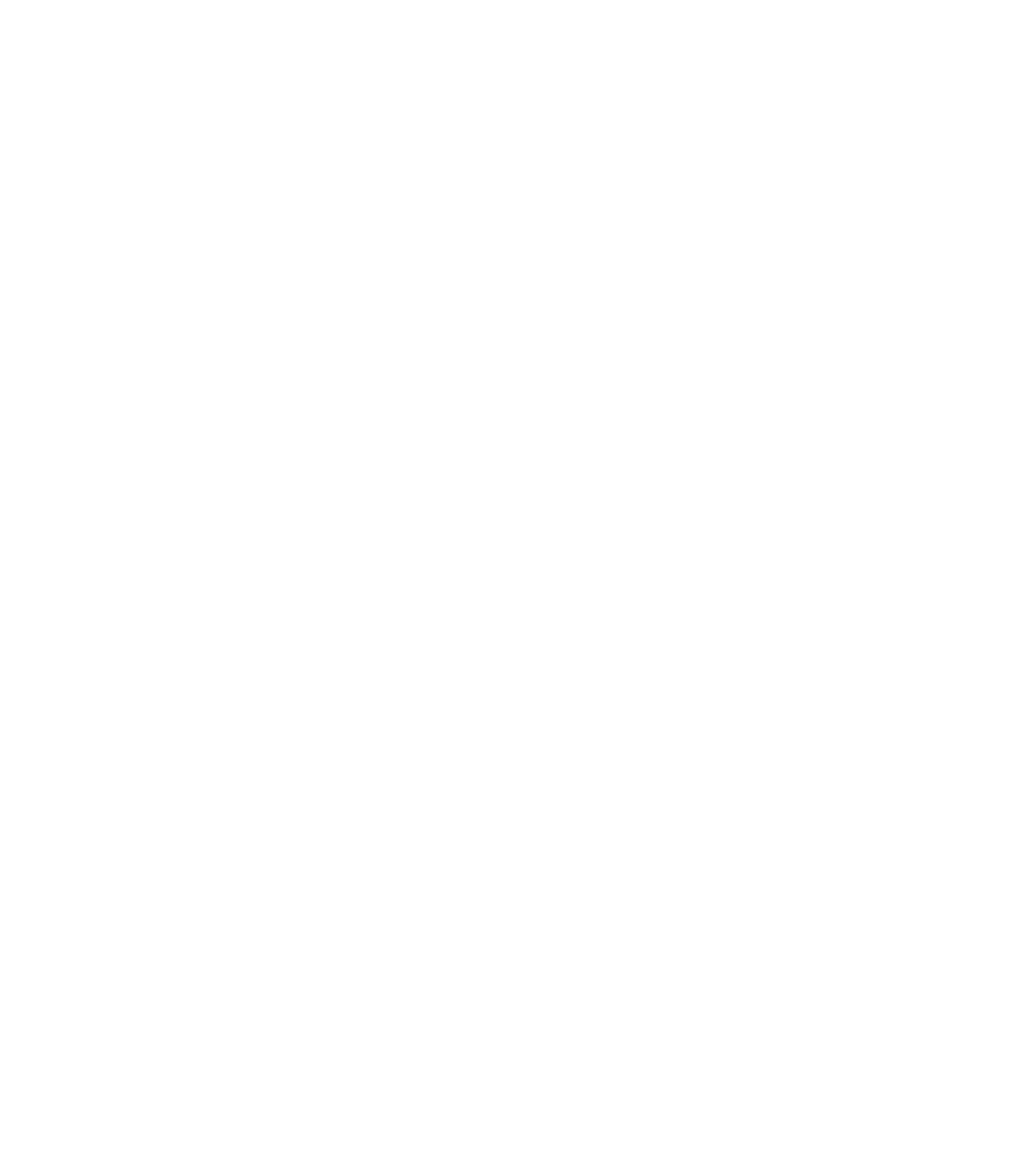
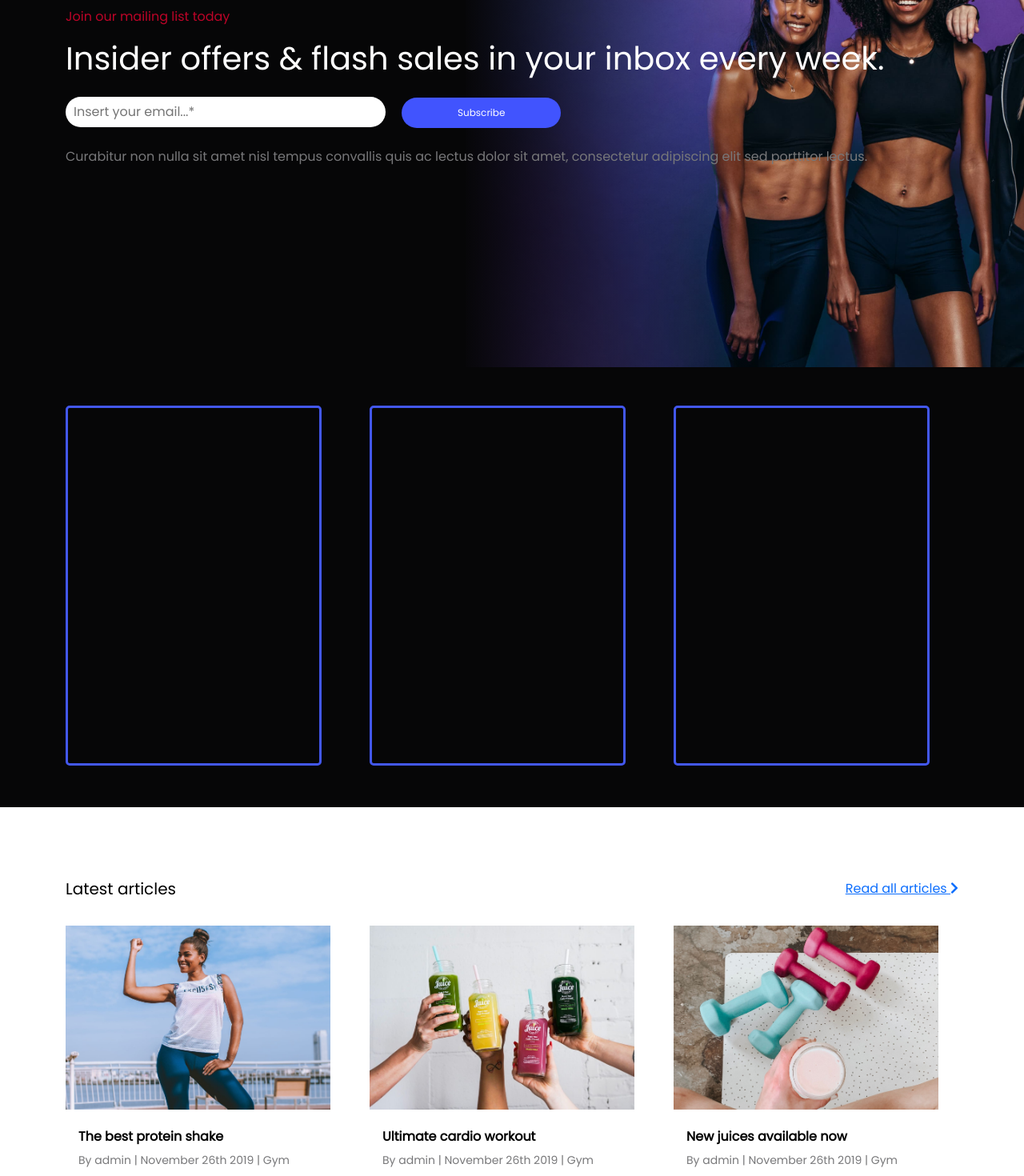
Before and after one commit to MattiaGiaco/proj-html-vuejs, a Vue app: page / in a window 1280 px wide. Shown: the part 2800-4270 px from the top of the page at 80% size. Before the commit the page ends 2609 px from the top, so only its background shows below. Built offline with nearby package versions, Linux system fonts and the light colour scheme.

Commit message:
main almost complete

```diff
--- /dev/null
+++ b/src/components/Junbotron2.vue
@@ -0,0 +1,24 @@
+<template>
+  <section class="d-flex justify-content-center align-items-center">
+    <div class=" text-center w-50">
+      <h4>“I’ve failed over and over again in my life. And that is why I succeed.”</h4>
+      <div class="mg_line"></div>
+      <p>Arcu auctor gravida nisl, congue sit nisi tincidunt eget proin. In lacinia lacus donec sed massa in ipsum eros, tristique. Gravida suspendisse etiam in iaculis</p>
+      <button class="mg_btn">Buy Avada today</button>
+    </div>
+  </section>
+</template>
+
+<script>
+export default {
+  name: 'Junbotron2'
+}
+</script>
+
+<style lang="scss" scoped>
+  section{
+    height: 550px;
+    background-image: linear-gradient(rgba(0, 2, 17, 0.16) 0%, rgb(0, 2, 17) 100%), url('../assets/img/banner2-2x.jpg');
+    background-size: cover;
+  }
+</style>
--- a/src/components/Main.vue
+++ b/src/components/Main.vue
@@ -3,6 +3,12 @@
    <Junbotron />
    <SectionInfo />
    <SectionYT />
+   <Newsletter />
+   <Workouts />
+   <ShopItems />
+   <Junbotron2 />
+   <Sponsor />
+   <OfTheDay />
   </main>
 </template>
 
@@ -11,13 +17,25 @@
 import Junbotron from './Junbotron.vue'
 import SectionInfo from './SectionInfo.vue'
 import SectionYT from './SectionYT.vue'
+import Newsletter from './Newsletter.vue'
+import Workouts from './Workouts.vue'
+import ShopItems from './ShopItems.vue'
+import Junbotron2 from './Junbotron2.vue'
+import Sponsor from './Sponsor.vue'
+import OfTheDay from './OfTheDay.vue'
 
 export default {
   name: 'Main',
   components: {
     Junbotron,
     SectionInfo,
-    SectionYT
+    SectionYT,
+    Newsletter,
+    Workouts,
+    ShopItems,
+    Junbotron2,
+    Sponsor,
+    OfTheDay
   }
 }
 </script>
--- /dev/null
+++ b/src/components/Newsletter.vue
@@ -0,0 +1,42 @@
+<template>
+  <section>
+    <div class="mg_ns_info container">
+      <p style="color:#bc0428;">Join our mailing list today</p>
+      <h3 class="fs-1">Insider offers & flash sales in your inbox every week.</h3>
+      <div class="mg_line"></div>
+      <div class="my-4">
+        <input type="email" placeholder="Insert your email...*">
+        <button class="mg_btn">Subscribe</button>
+      </div>
+      <p style="color:#78787a;">Curabitur non nulla sit amet nisl tempus convallis quis ac lectus dolor sit amet, consectetur adipiscing elit sed porttitor lectus.</p>
+    </div>
+  </section>
+</template>
+
+<script>
+export default {
+  name: 'Newsletter'
+}
+</script>
+
+<style lang="scss" scoped>
+  section{
+    height: 550px;
+    background-image: linear-gradient(90deg, rgb(6, 6, 7) 45%, rgba(6, 6, 7, 0) 75%), url('../assets/img/banner1-2x.jpg');
+    background-size: cover;
+    .mg_ns_info{
+      padding-top: 100px;
+    }
+    input{
+      width: 400px;
+      padding: 7px 10px;
+      border-radius: 20px;
+      border: none;
+    }
+    button{
+      margin-left: 20px;
+      padding: 10px 70px;
+      background-color: #4154fe;
+    }
+  }
+</style>
--- /dev/null
+++ b/src/components/OfTheDay.vue
@@ -0,0 +1,19 @@
+<template>
+  <section>
+
+  </section>
+</template>
+
+<script>
+export default {
+  name: 'OfTheDay'
+}
+</script>
+
+<style lang="scss" scoped>
+  section{
+    height: 600px;
+    background-image: linear-gradient(151deg, rgba(6, 25, 231, 0.8) 35%, rgba(206, 1, 18, 0.8) 100%), url('../assets/img/banner14-2x.jpg');
+    background-size: cover;
+  }
+</style>
--- a/src/components/SectionYT.vue
+++ b/src/components/SectionYT.vue
@@ -129,6 +129,7 @@ export default {
       }
     }
     .mg_pl_video{
+      margin-bottom: 100px;
         .mg_box{
           width: 93%;
           height: 230px;
--- /dev/null
+++ b/src/components/ShopItems.vue
@@ -0,0 +1,76 @@
+<template>
+  <section>
+    <div class="container">
+      <div class="mg-title d-flex justify-content-between mb-3">
+        <h5>Latest articles</h5>
+        <a href="#">Read all articles <i class="fas fa-chevron-right"></i></a>
+      </div>
+
+      <div class="mg_pl_video">
+        <div class="row">
+          <div class="col-4">
+            <div class="mg_box mg_bg1"></div>
+            <div class="px-3 my-4">
+              <h6>The best protein shake</h6>
+              <span>By admin | November 26th 2019 | Gym</span>
+            </div>
+          </div>
+          <div class="col-4">
+            <div class="mg_box mg_bg2"></div>
+            <div class="px-3 my-4">
+              <h6>Ultimate cardio workout</h6>
+              <span>By admin | November 26th 2019 | Gym</span>
+            </div>
+          </div>
+          <div class="col-4">
+            <div class="mg_box mg_bg3"> </div>
+            <div class="px-3 my-4">
+              <h6>New juices available now</h6>
+              <span>By admin | November 26th 2019 | Gym</span>
+            </div>
+          </div>
+        </div>
+      </div>
+    </div>
+  </section>
+</template>
+
+<script>
+export default {
+  name: 'ShopItems'
+}
+</script>
+
+<style lang="scss" scoped>
+  section{
+    padding-top: 90px;
+    color: black;
+      .mg_pl_video{
+      margin-bottom: 100px;
+        h6{
+          font-weight: 700;
+        }
+        span{
+          font-size: 14px;
+          color: #78787a;
+        }
+        .mg_box{
+          width: 93%;
+          height: 230px;
+          margin: 10px 0px;
+        }
+        .mg_bg1{
+          background-image: url(../assets/img/blog1-2x.jpg);
+          background-size: cover;
+        }
+        .mg_bg2{
+          background-image: url(../assets/img/blog3-2x.jpg);
+          background-size: cover;
+        }
+        .mg_bg3{
+          background-image: url(../assets/img/blog4-2x.jpg);
+          background-size: cover;
+        }
+      }
+  }
+</style>
--- /dev/null
+++ b/src/components/Sponsor.vue
@@ -0,0 +1,57 @@
+<template>
+  <section class="d-flex align-items-center">
+    <div class="container">
+      <div class="row">
+        <div class="col-3">
+          <div class="mg_sponsor text-center">
+            <img src="../assets/img/sponsor-1-2x.png" alt="Yoga Studio" width="200px">
+            <div class="mg_line"></div>
+            <p class="my-4">Lorem, ipsum dolor sit amet consectetur adipisicing elit. Delectus numquam adipisci fuga dolor obcaecati excepturi perspiciatis error ullam deleniti quo.</p>
+            <a href="#">Visit Yoga Studio <i class="fas fa-chevron-right"></i></a>
+          </div>
+        </div>
+        <div class="col-3">
+          <div class="mg_sponsor text-center">
+            <img src="../assets/img/sponsor-2-2x.png" alt="Fitness Center" width="200px">
+            <div class="mg_line"></div>
+            <p class="my-4">Lorem ipsum dolor sit amet, consectetur adipisicing elit. Nesciunt illum est laudantium vel aspernatur molestiae eaque esse velit saepe voluptatum?</p>
+            <a href="#">Join Fitness center <i class="fas fa-chevron-right"></i></a>
+          </div>
+        </div>
+        <div class="col-3">
+          <div class="mg_sponsor text-center">
+            <img src="../assets/img/sponsor-3-2x.png" alt="Fitness Club" width="200px">
+            <div class="mg_line"></div>
+            <p class="my-4">Lorem ipsum dolor sit amet consectetur adipisicing elit. Suscipit ullam aliquam possimus aut et ipsam mollitia veniam obcaecati quisquam placeat.</p>
+            <a href="#">Learn About FC <i class="fas fa-chevron-right"></i></a>
+          </div>
+        </div>
+        <div class="col-3">
+          <div class="mg_sponsor text-center">
+            <img src="../assets/img/sponsor-4-2x.png" alt="Power Gym" width="200px">
+            <div class="mg_line"></div>
+            <p class="my-4">Lorem ipsum dolor sit amet consectetur adipisicing elit. Amet dolorem praesentium impedit, labore sunt minima adipisci quaerat corporis nulla.</p>
+            <a href="#">Visit Power Gym <i class="fas fa-chevron-right"></i></a>
+          </div>
+        </div>
+      </div>
+    </div>
+  </section>
+</template>
+
+<script>
+export default {
+  name: 'Sponsor'
+}
+</script>
+
+<style lang="scss" scoped>
+  section{
+    height: 500px;
+    color: black;
+    .mg_sponsor{
+      height: 250px;
+
+    }
+  }
+</style>
--- /dev/null
+++ b/src/components/Workouts.vue
@@ -0,0 +1,42 @@
+<template>
+  <section>
+    <div class="container">
+      <div class="row py-5">
+        <div class="col-4">
+          <div class="mg_box">
+
+          </div>
+        </div>
+        <div class="col-4">
+          <div class="mg_box">
+
+          </div>
+        </div>
+        <div class="col-4">
+          <div class="mg_box">
+
+          </div>
+        </div>
+      </div>
+    </div>
+  </section>
+</template>
+
+<script>
+export default {
+  name: 'Workouts'
+}
+</script>
+
+<style lang="scss" scoped>
+  section{
+    height: 550px;
+    background-color: rgb(6, 6, 7);
+    .mg_box{
+      width: 90%;
+      height: 450px;
+      border: 3px solid #4257ef;
+      border-radius: 5px;
+    }
+  }
+</style>
```
